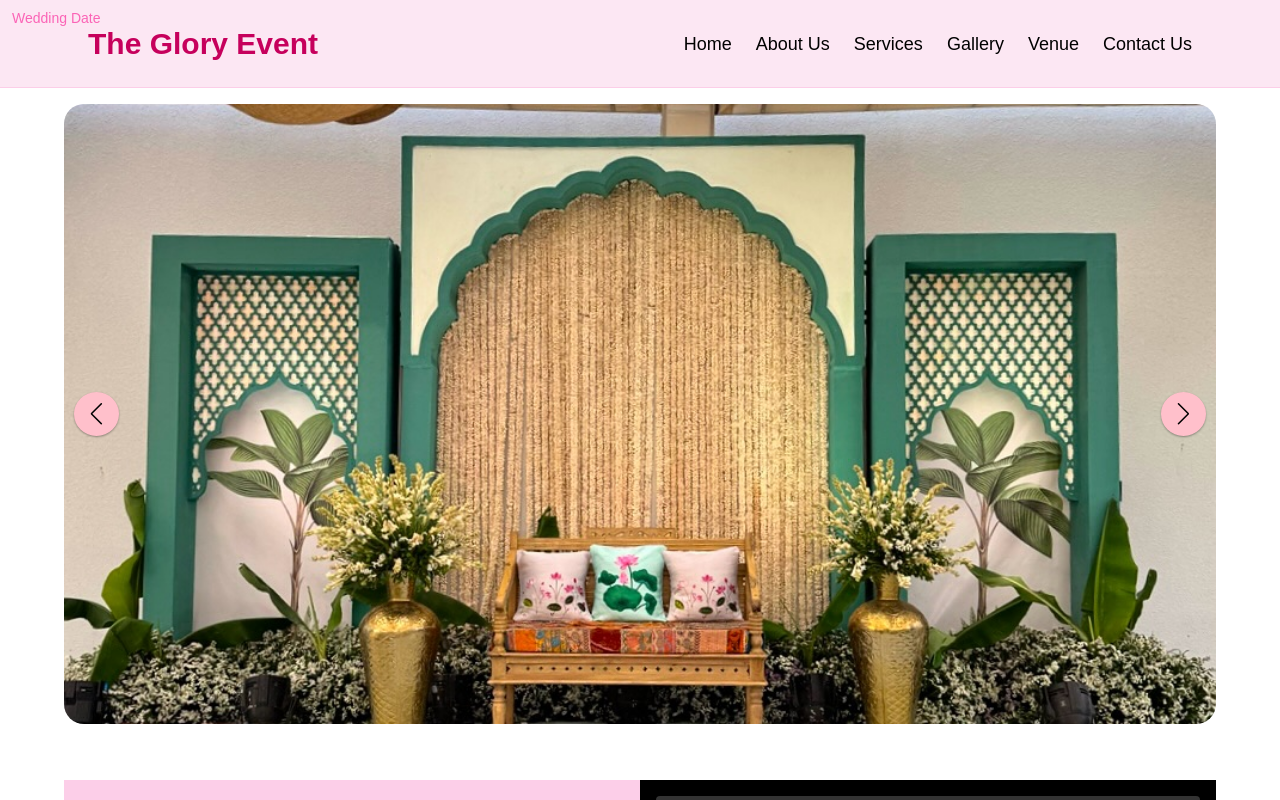
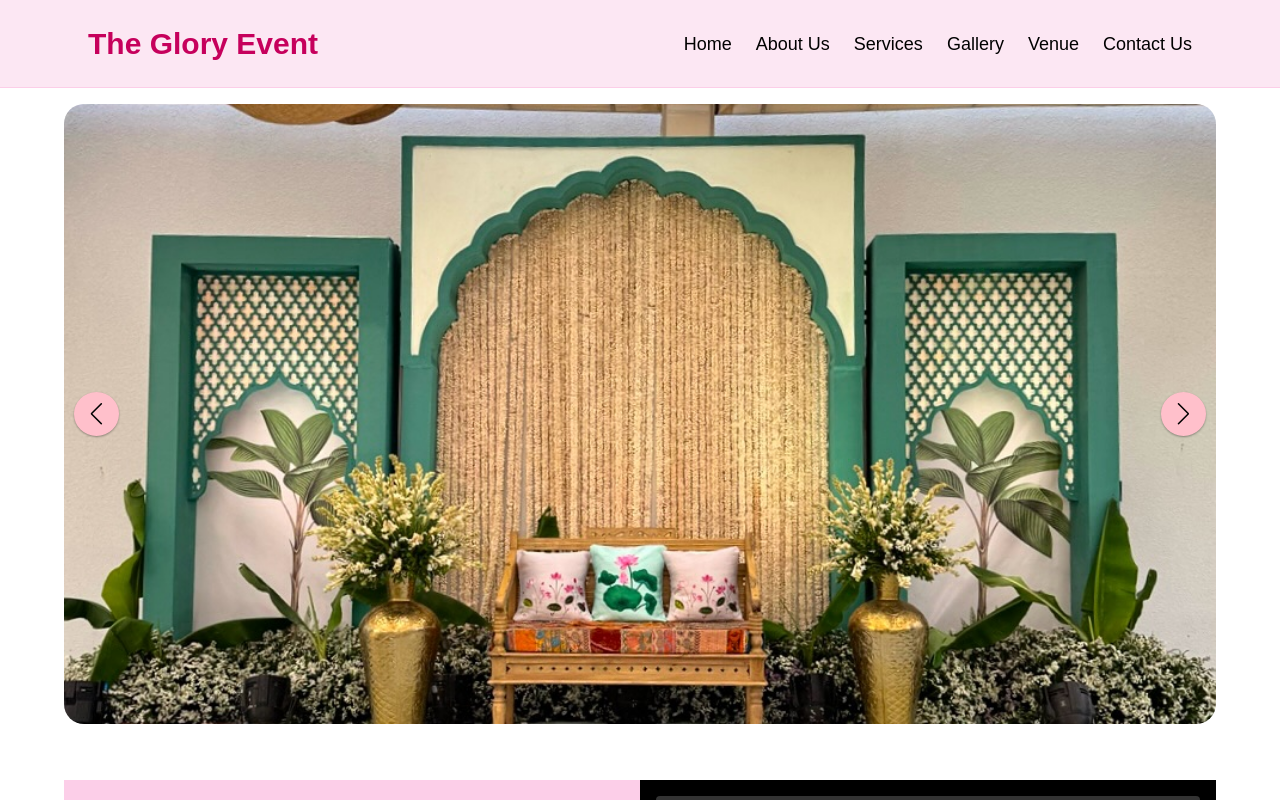
Before and after one commit to rakshitjain1/TheGLory, a React (Vite) app: page / in a window 1280 px wide. Shown: the top 800 px of the page. Built offline with nearby package versions, Linux system fonts and the light colour scheme; grey boxes are pictures that could not be loaded.

Commit message:
first commit

```diff
--- a/src/components/Contact.jsx
+++ b/src/components/Contact.jsx
@@ -59,11 +59,7 @@ const Contact = () => {
     required
     className="w-full border border-pink-400 p-2 rounded text-pink-700 bg-pink-50 accent-pink-500"
   />
-  {!formData.weddingDate && (
-    <span className="absolute left-3 top-2 text-pink-400 pointer-events-none text-sm">
-      Wedding Date
-    </span>
-  )}
+
 
       <input
         type="email"
```
